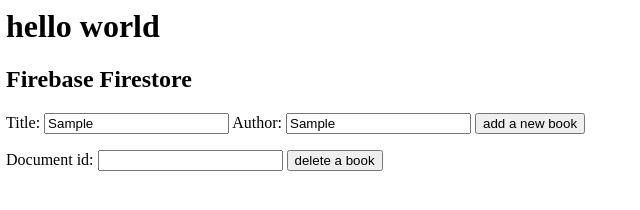
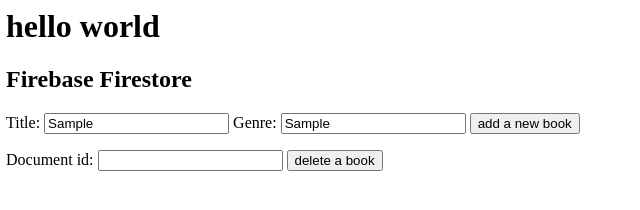
Before and after one commit to SalmaGira/book-app, a website built with webpack: page dist/index.html in a window 1280 px wide. Both pictures are taken after typing "Sample", "Sample" into the empty fields and a click on the button "add a new book". Shown: the full height of the page, 2-642 px from the left. Built offline with nearby package versions, Linux system fonts and the light colour scheme; some packages are replaced by stand-ins of ours; no server answers; the database is empty.

Commit message:
fix: typo

```diff
--- a/src/index.js
+++ b/src/index.js
@@ -49,7 +49,7 @@
 
   addDoc(colRef, {
     title: addBookForm.title.value,
-    author: addBookForm.author.value,
+    genre: addBookForm.genre.value,
   }).then(() => {
     addBookForm.reset();
   });
```
Also changed, not shown: dist/index.html, 1 other file.
